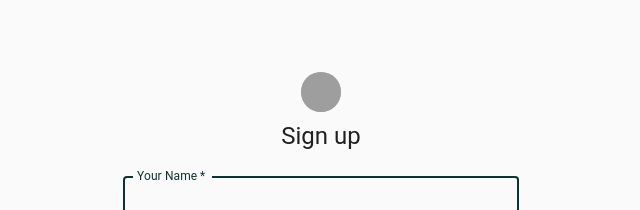
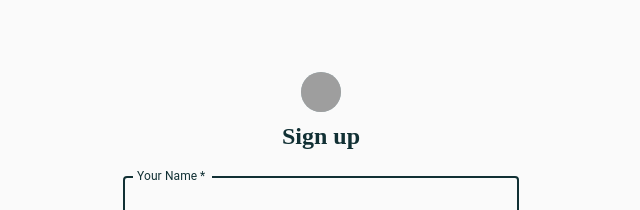
Before and after one commit to espoldi/Takeoff, a React (Create React App) app in the folder client/: page /register in a window 1280 px wide. Shown: the top 210 px of the page, without its empty margins (319-959 px from the left). Built offline with nearby package versions, Linux system fonts and the light colour scheme; grey boxes are pictures that could not be loaded; a web font is replaced by a local one.

Commit message:
added font styling to page

```diff
--- a/client/src/pages/Register.js
+++ b/client/src/pages/Register.js
@@ -91,7 +91,7 @@ class Register extends Component {
               src="/client/public/images/waves.png">
 
           </Avatar>
-          <Typography component="h1" variant="h5">
+          <Typography component="h1" variant="h5" style={{color: '#113034', fontFamily:"aw-conqueror-didot", fontWeight: "900", fontStyle: 'normal'}}>
             Sign up
           </Typography>
 
@@ -181,6 +181,7 @@ class Register extends Component {
           <Copyright />
         </Box>
       </Container>
+
     );
   }
 }
```
